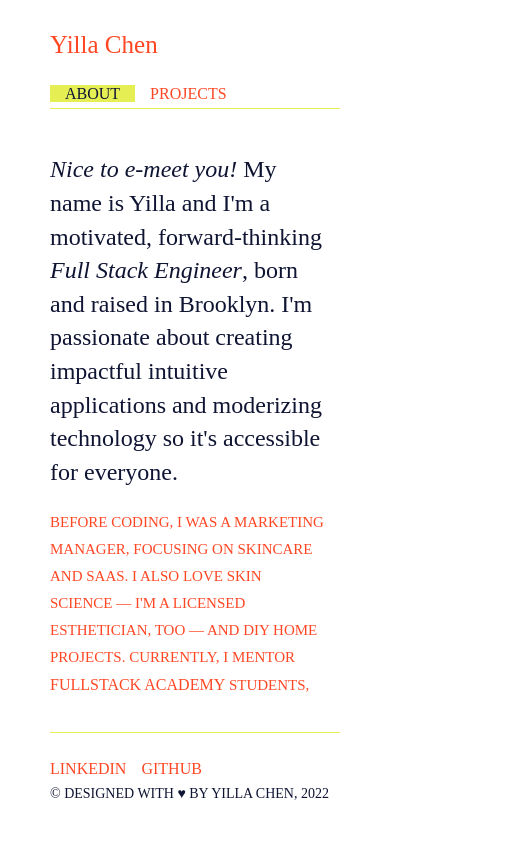
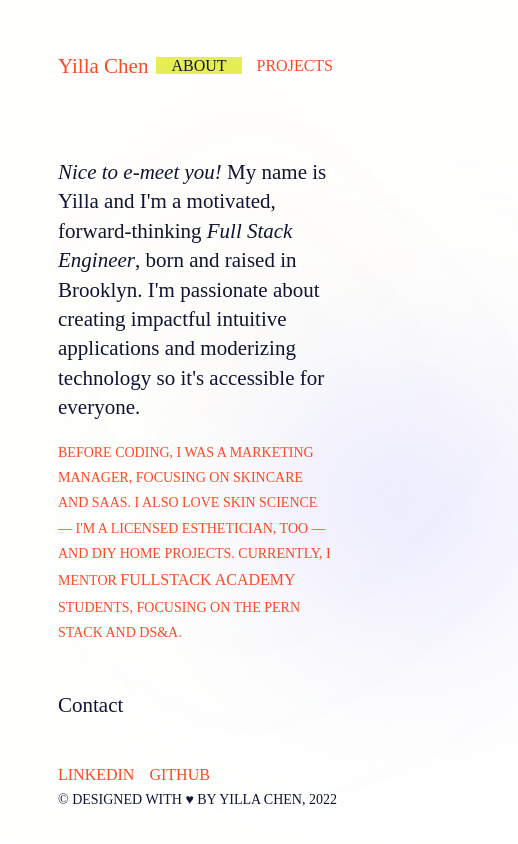
Before and after one commit to yillachen/portfolio, a React (Create React App) app: page /about in a window 390 px wide. Shown: the whole page, 518 px wide, since content can reach past the window. Built offline with nearby package versions, Linux system fonts and the light colour scheme.

Commit message:
feat: moving gradient bg

```diff
--- a/public/index.html
+++ b/public/index.html
@@ -12,5 +12,8 @@
   </head>
   <body>
     <div id="root"></div>
+    <div class="redCircle" style="filter: blur(200px)"></div>
+    <div class="greenCircle" style="filter: blur(200px)"></div>
+    <div class="lavCircle" style="filter: blur(100px)"></div>
   </body>
 </html>
--- a/public/styles.css
+++ b/public/styles.css
@@ -10,6 +10,14 @@
   color: #0f1433;
   font-size: 18px;
   line-height: 150%;
+}
+
+body {
+  width: 100%;
+  height: 100%;
+  background-color: #fff;
+  overflow-y: hidden;
+  overflow-x: hidden;
 }
 
 a,
@@ -62,33 +70,138 @@ h3 > a {
   line-height: 180%;
 }
 
+/* animated bg */
+
+.greenCircle {
+  width: 40vw;
+  height: 40vw;
+  background-color: #e5ef53;
+  position: absolute;
+  animation-name: greenCircle;
+  animation-duration: 15s;
+  border-radius: 50%;
+  animation-iteration-count: infinite;
+  animation-direction: alternate;
+  z-index: -1;
+  opacity: 0.5;
+}
+
+@keyframes greenCircle {
+  0% {
+    left: 0%;
+    top: 0%;
+  }
+  25% {
+    left: 25%;
+    top: 12%;
+  }
+  50% {
+    left: 50%;
+    top: 44%;
+  }
+  75% {
+    left: 75%;
+    top: 25%;
+  }
+  100% {
+    left: 18%;
+    top: 100%;
+  }
+}
+
+.lavCircle {
+  width: 60vw;
+  height: 60vw;
+  background-color: #e0deff;
+  position: absolute;
+  animation-name: lavCircle;
+  animation-duration: 20s;
+  border-radius: 50%;
+  animation-iteration-count: infinite;
+  animation-direction: alternate;
+  z-index: -1;
+}
+
+@keyframes lavCircle {
+  0% {
+    left: 50%;
+    top: 100%;
+  }
+  25% {
+    left: 75%;
+    top: 50%;
+  }
+  50% {
+    left: 50%;
+    top: 0%;
+  }
+  75% {
+    left: 0%;
+    top: 100%;
+  }
+  100% {
+    left: 0%;
+    top: 0%;
+  }
+}
+
+.redCircle {
+  width: 20vw;
+  height: 20vw;
+  background-color: #ff4724; /* red */
+  position: absolute;
+  animation-name: redCircle;
+  animation-duration: 25s;
+  border-radius: 50%;
+  animation-iteration-count: infinite;
+  animation-direction: alternate;
+  z-index: -1;
+  opacity: 0.25;
+}
+
+@keyframes redCircle {
+  0% {
+    left: 50%;
+    top: 0%;
+  }
+  25% {
+    left: 50%;
+    top: 25%;
+  }
+  50% {
+    left: 0%;
+    top: 50%;
+    opacity: 0.5;
+  }
+  75% {
+    left: 0%;
+    top: 75%;
+  }
+  100% {
+    left: 50%;
+    top: 0%;
+  }
+}
+
 /* Mobile Optimization */
 
 @media screen and (max-width: 768px) {
   #root {
     float: none;
     width: auto;
+    margin: 0;
   }
   * {
-    font-size: 16px;
+    font-size: 14px;
   }
   h1 {
-    font-size: 25px;
+    font-size: 21px;
   }
   h2,
   h2 > span {
-    font-size: 24px;
+    font-size: 21px;
   }
   h3 {
-    font-size: 15px;
+    font-size: 14px;
   }
 }
-
-/* Scroll Magic Test */
-.panel {
-  height: 100%;
-  width: 100%;
-}
-.panel.green {
-  margin-bottom: 400px;
-}
--- a/src/components/Routes.tsx
+++ b/src/components/Routes.tsx
@@ -8,7 +8,7 @@ import {
 import routes from "../config/routes";
 import Navbar from "./Navbar";
 import Footer from "./Footer";
-import { Body } from '../styles'
+import { Body } from "../styles";
 
 const Routes: React.FunctionComponent<{}> = (props) => {
   return (
--- a/src/index.css
+++ b/src/index.css
@@ -1,17 +1,3 @@
-body {
-  margin: 0;
-  font-family: -apple-system, BlinkMacSystemFont, "Segoe UI", "Roboto", "Oxygen",
-    "Ubuntu", "Cantarell", "Fira Sans", "Droid Sans", "Helvetica Neue",
-    sans-serif;
-  -webkit-font-smoothing: antialiased;
-  -moz-osx-font-smoothing: grayscale;
-}
-
-code {
-  font-family: source-code-pro, Menlo, Monaco, Consolas, "Courier New",
-    monospace;
-}
-
 /* scrollbar */
 ::-webkit-scrollbar {
   width: 5px;
@@ -25,6 +11,6 @@ code {
 
 /* Handle */
 ::-webkit-scrollbar-thumb {
-  background: #efefef;
+  background: #fff;
   border-radius: 25px;
 }
--- a/src/styles.js
+++ b/src/styles.js
@@ -1,4 +1,6 @@
 import styled, { createGlobalStyle } from "styled-components";
+import px2vw from "./utils/px2vw";
+
 import Basis from "../src/fonts/BasisGrotesque.woff";
 import Basis2 from "../src/fonts/BasisGrotesque.woff2";
 import RobotoMono from "../src/fonts/RobotoMono.woff";
@@ -58,11 +60,27 @@ export const Main = styled.div`
   font-size: 18px;
   font-family: "Roboto Mono";
   font-style: normal;
+  background-color: transparent;
+
+  @media (min-width: 768px) {
+    width: ${px2vw(320, 768)};
+    min-height: ${px2vw(200, 768)};
+    height: 100%;
+    overflow: hidden;
+  }
+
+  @media (min-width: 1024px) {
+    width: ${px2vw(500)};
+    min-height: ${px2vw(300)};
+    height: 100%;
+    overflow: hidden;
+  }
 `;
 
 export const Body = styled.div`
   height: 68vh;
   overflow-y: scroll;
+  overflow-x: hidden;
   padding: 0 15px 0 0;
 `;
 
@@ -102,7 +120,6 @@ export const Header = styled.div`
   height: 8vh;
   width: 100%;
   color: ${navy};
-  border-bottom: 1px solid ${green};
   padding: 25px 0 15px 0;
   margin-bottom: 25px;
 `;
@@ -118,7 +135,6 @@ export const BottomBar = styled.div`
   align-items: center;
   justify-content: space-between;
   height: 5vh;
-  border-top: 1px solid ${green};
   padding-top: 25px;
   margin-top: 25px;
   font-family: "Roboto Mono";
--- /dev/null
+++ b/src/utils/px2vw.js
@@ -0,0 +1,3 @@
+const px2vw = (size, width = 1440) => `${(size / width) * 100}vw`;
+
+export default px2vw;
```
